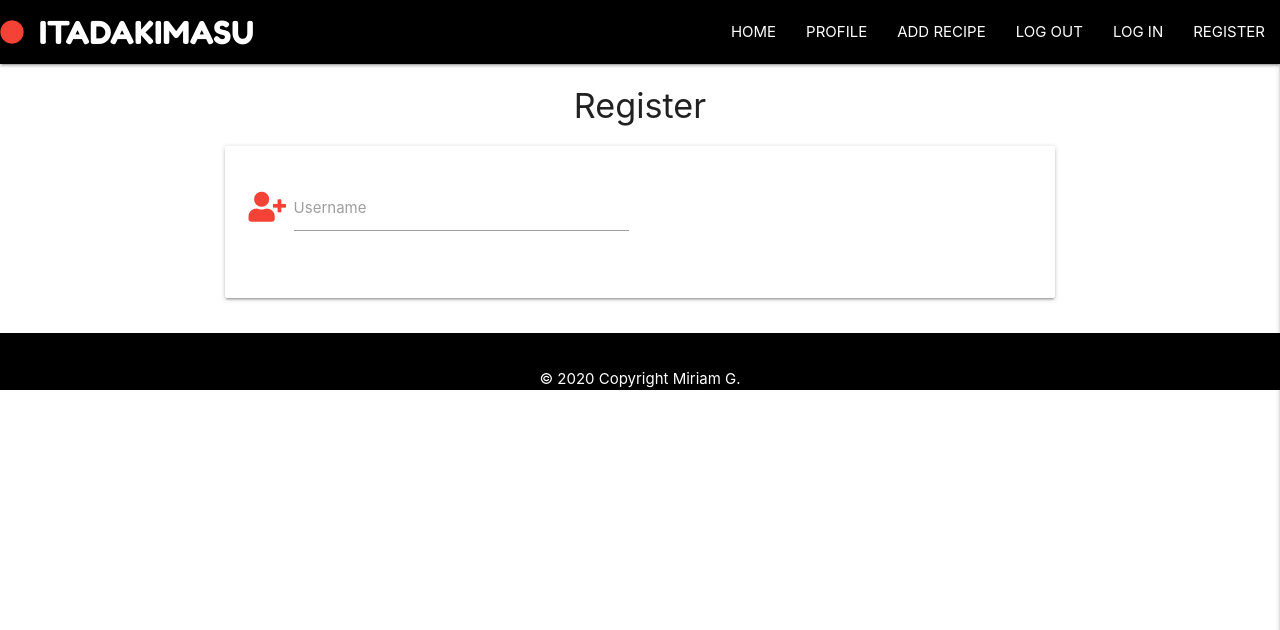
After one commit to mion93/itadakimasu, a Flask app: page /register in a window 1280 px wide. The commit adds this page. Shown: the top 630 px of the page. Run offline with Flask 2, Linux system fonts and the light colour scheme; some libraries are stand-ins or nearby versions.

```diff
--- a/app.py
+++ b/app.py
@@ -4,6 +4,7 @@ from flask import (
     redirect, request, session, url_for)
 from flask_pymongo import PyMongo
 from bson.objectid import ObjectId
+from werkzeug.security import generate_password_hash, check_password_hash
 if os.path.exists("env.py"):
     import env
 
@@ -24,6 +25,12 @@ def get_recipes():
     return render_template("recipes.html", recipes=recipes)
 
 
+@app.route ("/register", methods=["GET", "POST"])
+def register():
+    return render_template("register.html")
+
+
+
 if __name__ == "__main__":
     app.run(host=os.environ.get("IP"),
             port=int(os.environ.get("PORT")),
--- a/templates/base.html
+++ b/templates/base.html
@@ -3,7 +3,8 @@
 <head>
 	<meta charset="UTF-8">
 	<meta name="viewport" content="width=device-width, initial-scale=1.0">
-	<link rel="stylesheet" href="https://cdnjs.cloudflare.com/ajax/libs/font-awesome/5.13.1/css/all.min.css"
+	<link rel="icon" type="image/png" sizes="32x32" href="{{ url_for('static', filename='images/favita.ico') }}">
+    <link rel="stylesheet" href="https://cdnjs.cloudflare.com/ajax/libs/font-awesome/5.13.1/css/all.min.css"
 		integrity="sha512-xA6Hp6oezhjd6LiLZynuukm80f8BoZ3OpcEYaqKoCV3HKQDrYjDE1Gu8ocxgxoXmwmSzM4iqPvCsOkQNiu41GA=="
 		crossorigin="anonymous" type="text/css">
 	<link rel="stylesheet" href="https://cdnjs.cloudflare.com/ajax/libs/materialize/1.0.0/css/materialize.min.css"
@@ -31,7 +32,7 @@
 					<li><a href="#">ADD RECIPE</a></li>
 					<li><a href="#">LOG OUT</a></li>
 					<li><a href="#">LOG IN</a></li>
-					<li><a href="#">REGISTER</a></li>
+					<li><a href="{{ url_for('register') }}">REGISTER</a></li>
 				</ul>
 			</div>
 		</nav>
@@ -44,9 +45,12 @@
             <li><a href="#">Add Recipe</a></li>
             <li><a href="#">Log Out</a></li>
             <li><a href="#">Log In</a></li>
-            <li><a href="#">Register</a></li>
+            <li><a href="{{ url_for('register') }}">Register</a></li>
 		</ul>
 	</header>
+
+    {% block content %}
+    {% endblock %}
 <!-- Footer-->
 <footer class="page-footer black">
 
@@ -57,9 +61,6 @@
 
 	</div>
 </footer>
-    {% block content %}
-    {% endblock %}
-
     <script src="https://code.jquery.com/jquery-3.5.1.min.js"
         integrity="sha256-9/aliU8dGd2tb6OSsuzixeV4y/faTqgFtohetphbbj0=" crossorigin="anonymous"></script>
     <script src="https://cdnjs.cloudflare.com/ajax/libs/materialize/1.0.0/js/materialize.min.js"></script>
--- /dev/null
+++ b/templates/register.html
@@ -0,0 +1,20 @@
+{% extends "base.html" %}
+{% block content %}
+
+<h4 class="center-align">Register</h4>
+
+<div class="row">
+	<form class="col s12 m8 offset-m2">
+		<div class="card-panel">
+			<div class="row">
+				<div class="input-field col s6">
+					<i class="fas fa-user-plus red-text prefix"></i>
+					<input id="username" name="username"  type="text" class="validate">
+					<label for="username">Username</label>
+				</div>
+			</div>
+		</div>
+	</form>
+</div>
+
+{% endblock %}
```
Also changed, not shown: static/css/style.css (line endings or trailing spaces), static/images/favita.ico (added).
